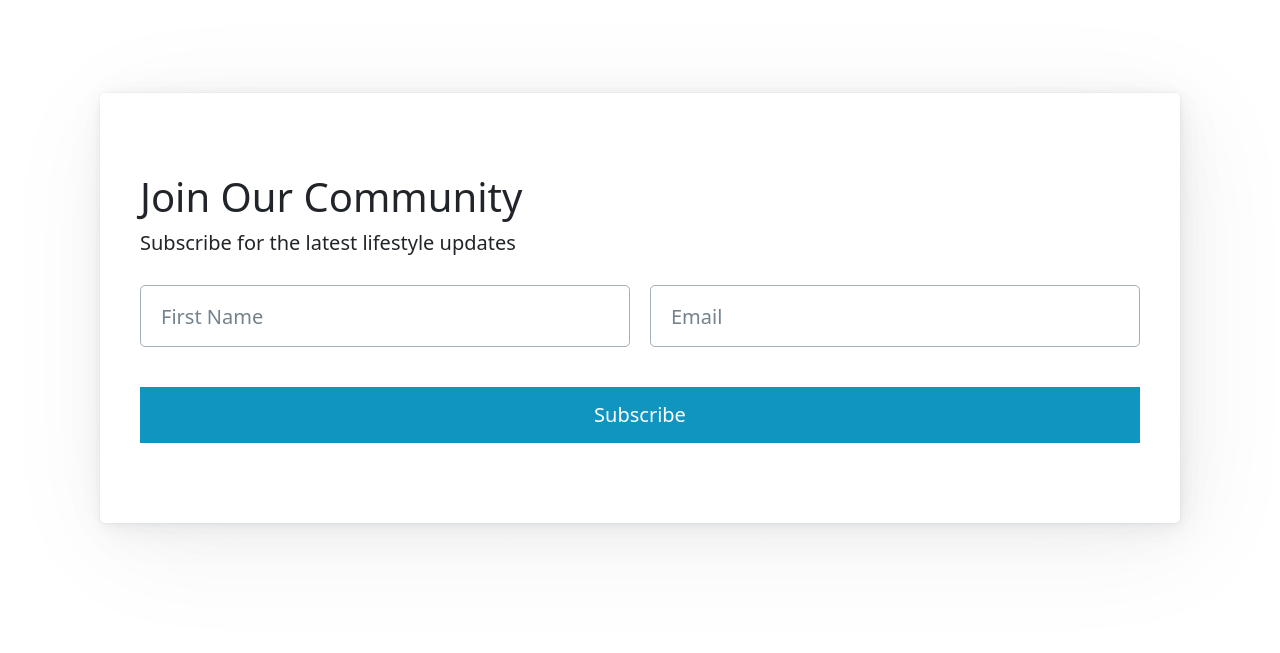
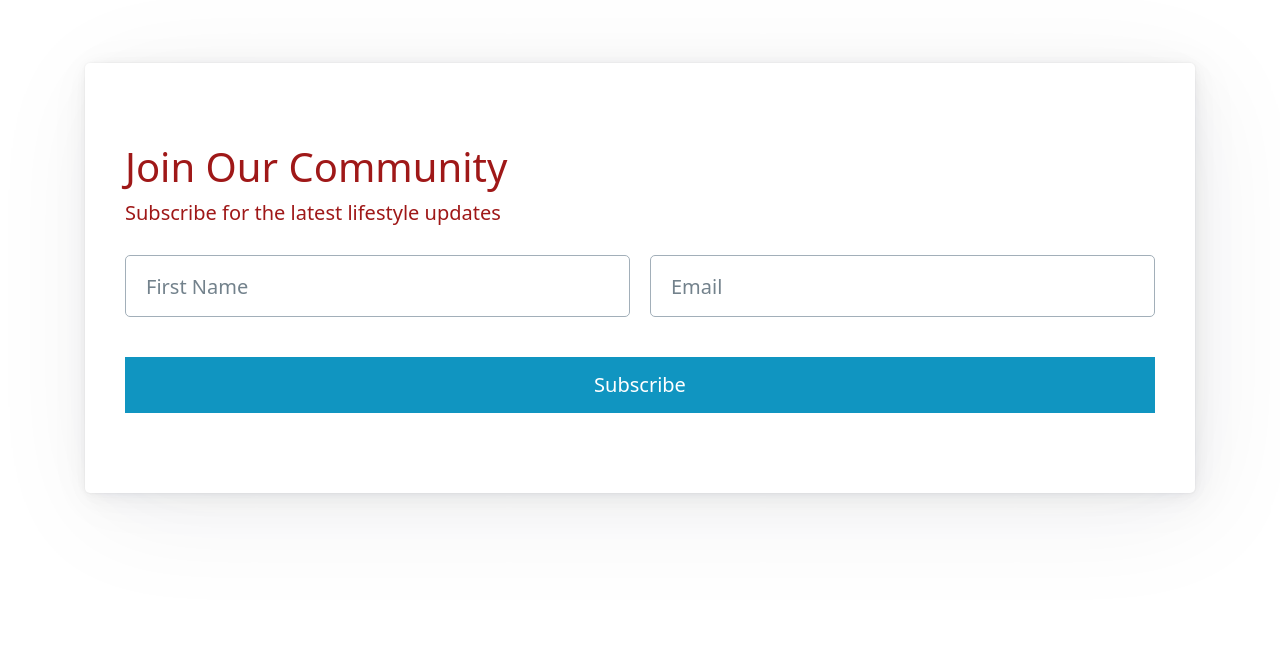
Before and after one commit to zieksthi/RedesignWeb, a website: page about.html in a window 1280 px wide. Shown: the part 2326-2979 px from the top of the page. Drawn offline with nearby package versions, Linux system fonts and the light colour scheme.

Commit message:
Update about.html

```diff
--- a/about.html
+++ b/about.html
@@ -106,11 +106,11 @@
 
     <!-- Subscribe Section -->
     <section id="subscribe-section" aria-label="Subscribe example">
-        <div class="container bg-white p-4"> <!-- Added bg-white and p-4 classes here -->
+        <div class="container">
             <article>
                 <hgroup>
-                    <h2>Join Our Community</h2>
-                    <h3>Subscribe for the latest lifestyle updates</h3>
+                    <h2 style="color: #9f1818;">Join Our Community</h2>
+                    <h3 style="color: #9f1818;">Subscribe for the latest lifestyle updates</h3>
                 </hgroup>
                 <form class="grid" style="display: flex; gap: 1rem; align-items: center; flex-wrap: wrap;">
                     <input type="text" id="firstname" name="firstname" placeholder="First Name" aria-label="First Name"
```
